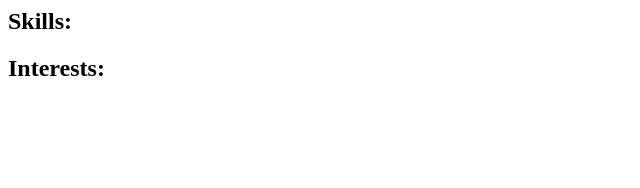
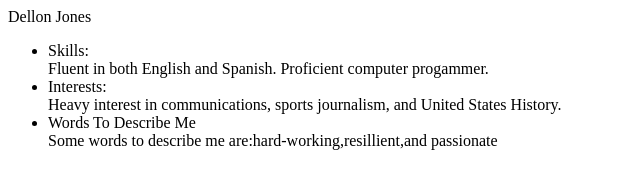
Before and after one commit to dellon/dellon.github.io, a plain HTML site: page index.html in a window 1280 px wide. Shown: the whole page, without its empty margins (0-640 px from the left). Drawn offline with Linux system fonts and the light colour scheme.

Commit message:
Update index.html

```diff
--- a/index.html
+++ b/index.html
@@ -1,8 +1,20 @@
+<!DOCTYPE html>
 <html>
   <head>
   <title>Dellon Jones</title>
   </head>
+  <nav>Dellon Jones</nav>
   <section id=section1>
-    <h1 class="h">Skills:</h1>
-    <h2 class="h">Interests:</h2>
+    <ul>
+    <li><a>Skills:</li>
+    Fluent in both English and Spanish.
+      Proficient computer progammer.
+
+    <li><a>Interests:</li>
+      Heavy interest in communications, sports journalism, and United States History.
+      <li><a>Words To Describe Me</li>
+        Some words to describe me are:hard-working,resillient,and passionate
+    </ul>
+  </section>
+
 </html>
```
